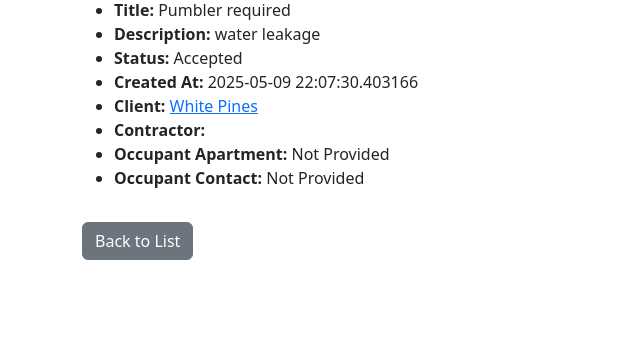
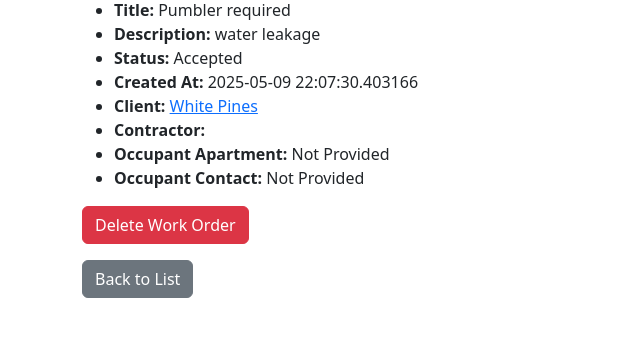
Before and after one commit to gustavowmarques/works-logix, a Flask app: page /work-orders/1 in a window 1280 px wide. Shown: the part 168-505 px from the top of the page, without its empty margins (0-640 px from the left). Run offline with Flask 3, Linux system fonts and the light colour scheme; a user stored in the database is signed in; data comes from the database, SQL or seed files in the repository; both versions use the stored data as it was after the commit.

Commit message:
button to delete work order added

```diff
--- a/app/routes.py
+++ b/app/routes.py
@@ -177,21 +177,34 @@ def complete_work_order(order_id):
 @routes_bp.route('/work-orders/<int:order_id>/reopen', methods=['POST'])
 @login_required
 def reopen_work_order(order_id):
-    if current_user.role not in [UserRole.MANAGER, UserRole.ADMIN]:
+    if current_user.role != 'Property Manager':
         abort(403)
 
     order = WorkOrder.query.get_or_404(order_id)
 
     if order.status != 'Completed':
         flash("Only completed work orders can be reopened.", "warning")
-        return redirect(url_for('routes.work_orders'))
+        return redirect(url_for('routes.work_order_detail', order_id=order.id))
 
     order.status = 'Open'
     order.contractor_id = None
     order.completion_photo = None
     db.session.commit()
     flash("Work order has been reopened.", "success")
+    return redirect(url_for('routes.work_order_detail', order_id=order.id))
+
+@routes_bp.route('/work-orders/<int:order_id>/delete', methods=['POST'])
+@login_required
+def delete_work_order(order_id):
+    if current_user.role not in [UserRole.MANAGER, UserRole.ADMIN]:
+        abort(403)
+
+    order = WorkOrder.query.get_or_404(order_id)
+    db.session.delete(order)
+    db.session.commit()
+    flash("Work order deleted successfully.", "success")
     return redirect(url_for('routes.work_orders'))
+
 
 @routes_bp.route('/work-orders/<int:order_id>')
 @login_required
--- a/app/templates/work_order_detail.html
+++ b/app/templates/work_order_detail.html
@@ -29,17 +29,15 @@
   {% endif %}
 </ul>
 
-{% if current_user.role in ['Property Manager', 'Admin'] %}
-  {% if order.status == 'Completed' %}
-    <form action="{{ url_for('routes.reopen_work_order', order_id=order.id) }}" method="post">
-      <button class="btn btn-warning">Reopen Work Order</button>
+{% if current_user.role == 'Property Manager' and order.status == 'Completed' %}
+    <form method="POST" action="{{ url_for('routes.reopen_work_order', order_id=order.id) }}">
+        <button type="submit" class="btn btn-warning">Reopen Work Order</button>
     </form>
-  {% endif %}
+{% endif %}
 
-  <form action="{{ url_for('routes.delete_work_order', order_id=order.id) }}" method="post" style="margin-top:10px;">
-    <button class="btn btn-danger" onclick="return confirm('Delete this work order?')">Delete Work Order</button>
-  </form>
-{% endif %}
+<form action="{{ url_for('routes.delete_work_order', order_id=order.id) }}" method="post" style="margin-top:10px;">
+  <button class="btn btn-danger" onclick="return confirm('Delete this work order?')">Delete Work Order</button>
+</form>
 
 <a href="{{ url_for('routes.work_orders') }}" class="btn btn-secondary mt-3">Back to List</a>
 {% endblock %}
```
Also changed, not shown: instance/worklogix.db.
